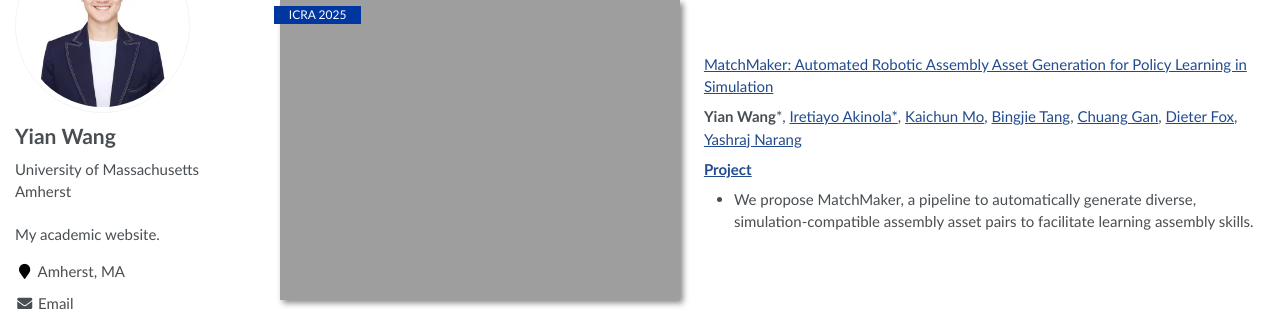
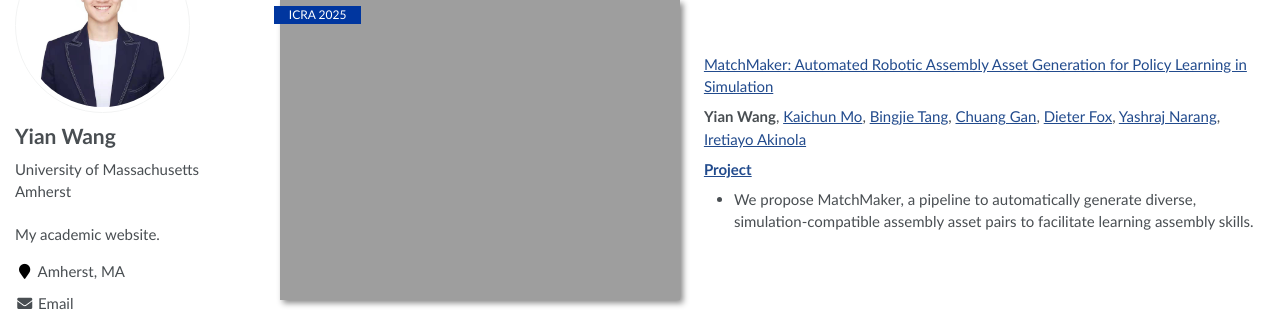
Before and after one commit to wangyian-me/wangyian-me.github.io, a Jekyll site: the page built from _pages/about.md, in a window 1280 px wide and 900 px high, scrolled down 354 px. Shown: the part 153-465 px from the top of the window. Built offline with Jekyll 4.4.1, drawn with Linux system fonts in a browser that asks for light colours.

```diff
--- a/_pages/about.md
+++ b/_pages/about.md
@@ -35,7 +35,7 @@ Previous to my graduate study, I obtained my bachelor degree in Peking Universit
 
 [MatchMaker: Automated Robotic Assembly Asset Generation for Policy Learning in Simulation]()
 
-**Yian Wang***, [Iretiayo Akinola\*](http://www.cs.columbia.edu/~iakinola/), [Kaichun Mo](https://kaichun-mo.github.io), [Bingjie Tang](https://bingjietang718.github.io), [Chuang Gan](https://people.csail.mit.edu/ganchuang/), [Dieter Fox](https://homes.cs.washington.edu/~fox/), [Yashraj Narang](https://research.nvidia.com/person/yashraj-narang)
+**Yian Wang**, [Kaichun Mo](https://kaichun-mo.github.io), [Bingjie Tang](https://bingjietang718.github.io), [Chuang Gan](https://people.csail.mit.edu/ganchuang/), [Dieter Fox](https://homes.cs.washington.edu/~fox/), [Yashraj Narang](https://research.nvidia.com/person/yashraj-narang), [Iretiayo Akinola](http://www.cs.columbia.edu/~iakinola/)
 
 [**Project**](https://wangyian-me.github.io/MatchMaker/)
 - We propose MatchMaker, a pipeline to automatically generate diverse, simulation-compatible assembly asset pairs to facilitate learning assembly skills.
```
